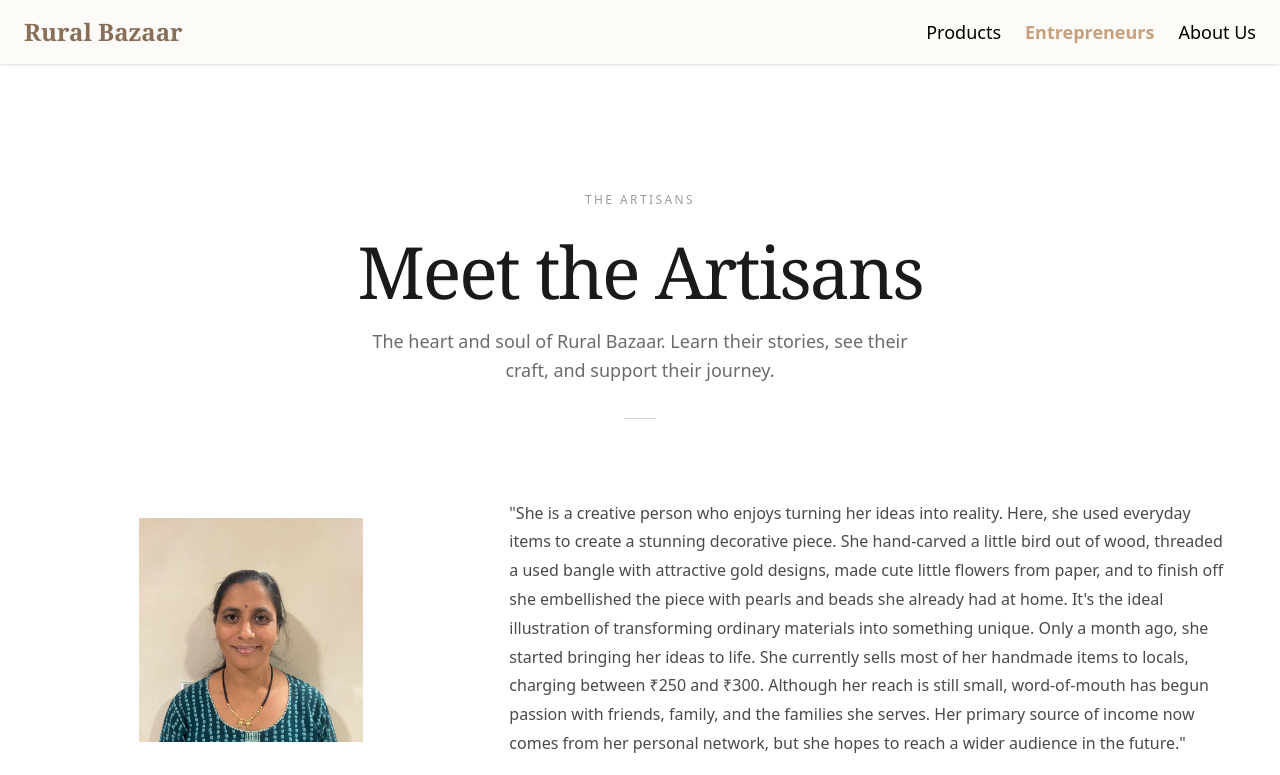
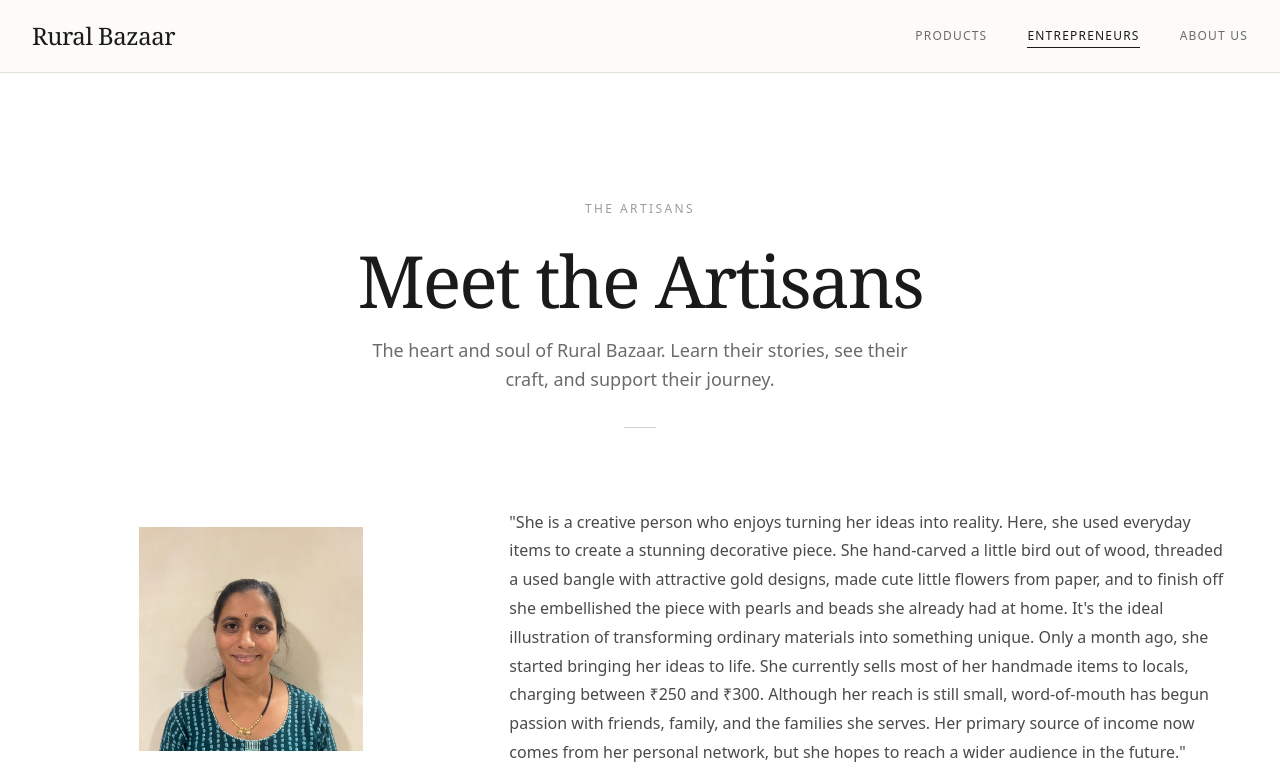
Before and after one commit to anshu762/Rural-Bazaar-Website, a React (Vite) app: page /entrepreneurs in a window 1280 px wide. Shown: the top 775 px of the page. Built offline with nearby package versions, Linux system fonts and the light colour scheme.

Commit message:
refactor: update Footer and Header components for improved layout and styling

```diff
--- a/src/components/layout/Footer.jsx
+++ b/src/components/layout/Footer.jsx
@@ -1,61 +1,70 @@
 import React from 'react';
+import { Link } from 'react-router-dom';
 import { EmailIcon, WhatsAppIcon, InstagramIcon, FacebookIcon } from '../custom-components/icons';
 
 const Footer = () => (
-  <footer className="bg-[#8A6F58] text-white mt-16">
-    <div className="container mx-auto px-6 py-8">
-      <div className="flex flex-col md:flex-row justify-between items-center md:items-start text-center md:text-left gap-8">
-        {/* Brand Section */}
-        <div className="max-w-md">
-          <h3 className="text-xl md:text-2xl font-serif font-bold">Rural Bazaar</h3>
-          <p className="mt-2 text-sm md:text-base text-gray-300">
+  <footer className="bg-[#1A1A1A] text-white">
+    <div className="max-w-7xl mx-auto px-6 md:px-8 py-16 md:py-20">
+      <div className="grid grid-cols-1 md:grid-cols-3 gap-12 md:gap-16">
+        <div>
+          <Link to="/" className="text-xl md:text-2xl font-serif font-light tracking-[-0.02em] text-white inline-block">
+            Rural Bazaar
+          </Link>
+          <p className="mt-4 text-sm leading-relaxed text-white/50 max-w-xs">
             Empowering women entrepreneurs in rural communities through a global digital marketplace.
           </p>
         </div>
 
-        {/* Contact Section */}
-        <div className="flex flex-col items-center md:items-start">
-          <h4 className="font-semibold text-lg mb-3">Contact Us</h4>
+        <div>
+          <h4 className="text-xs tracking-[0.15em] uppercase text-white/30 mb-6">Navigation</h4>
+          <div className="flex flex-col space-y-3">
+            <Link to="/" className="text-sm text-white/70 hover:text-white transition-colors duration-500">Products</Link>
+            <Link to="/entrepreneurs" className="text-sm text-white/70 hover:text-white transition-colors duration-500">Entrepreneurs</Link>
+            <Link to="/about" className="text-sm text-white/70 hover:text-white transition-colors duration-500">About Us</Link>
+          </div>
+        </div>
+
+        <div>
+          <h4 className="text-xs tracking-[0.15em] uppercase text-white/30 mb-6">Contact</h4>
+          <div className="flex flex-col space-y-3">
             <a
               href="mailto:divenachugani@gmail.com"
-            className="flex items-center space-x-2 hover:text-[#C8A07D] transition-colors mb-2"
+              className="flex items-center gap-3 text-sm text-white/70 hover:text-white transition-colors duration-500"
             >
-            <EmailIcon className="w-5 h-5" />
-            <span className="text-sm md:text-base">divenachugani@gmail.com</span>
+              <EmailIcon className="w-4 h-4" />
+              <span>divenachugani@gmail.com</span>
             </a>
             <a
               href="https://wa.me/919154126880"
               target="_blank"
               rel="noopener noreferrer"
-            className="flex items-center space-x-2 hover:text-[#C8A07D] transition-colors mb-4"
+              className="flex items-center gap-3 text-sm text-white/70 hover:text-white transition-colors duration-500"
             >
-            <WhatsAppIcon className="w-5 h-5" />
-            <span className="text-sm md:text-base">Connect on WhatsApp</span>
+              <WhatsAppIcon className="w-4 h-4" />
+              <span>Connect on WhatsApp</span>
             </a>
-
-          {/* Social Icons */}
-          <div className="flex space-x-4">
+          </div>
+          <div className="flex gap-4 mt-6">
             <a
               href="#"
-              className="hover:text-[#C8A07D] transition-colors"
+              className="text-white/40 hover:text-white transition-colors duration-500"
               aria-label="Instagram"
             >
-              <InstagramIcon className="w-6 h-6" />
+              <InstagramIcon className="w-5 h-5" />
             </a>
             <a
               href="#"
-              className="hover:text-[#C8A07D] transition-colors"
+              className="text-white/40 hover:text-white transition-colors duration-500"
               aria-label="Facebook"
             >
-              <FacebookIcon className="w-6 h-6" />
+              <FacebookIcon className="w-5 h-5" />
             </a>
           </div>
         </div>
       </div>
 
-      {/* Copyright */}
-      <div className="text-center text-gray-400 mt-8 border-t border-gray-600 pt-4 text-sm">
-        <p>&copy; 2024 Rural Bazaar. All Rights Reserved.</p>
+      <div className="mt-16 pt-8 border-t border-white/10 flex flex-col md:flex-row justify-between items-center gap-4">
+        <p className="text-xs text-white/30">&copy; {new Date().getFullYear()} Rural Bazaar. All Rights Reserved.</p>
       </div>
     </div>
   </footer>
--- a/src/components/layout/Header.jsx
+++ b/src/components/layout/Header.jsx
@@ -1,76 +1,65 @@
 import React, { useState } from 'react';
 import { NavLink } from 'react-router-dom';
 
-const linkClass = "hover:text-[#C8A07D] transition-colors duration-300";
-const activeLinkClass = "text-[#C8A07D] font-semibold";
+const navLinkClass = ({ isActive }) =>
+  `relative text-xs tracking-[0.1em] uppercase transition-colors duration-500
+   after:absolute after:-bottom-1 after:left-0 after:h-[1px] after:bg-[#1A1A1A] after:transition-all after:duration-500
+   ${isActive ? 'text-[#1A1A1A] after:w-full' : 'text-[#6B6B6B] hover:text-[#1A1A1A] after:w-0 hover:after:w-full'}`;
 
 const Header = () => {
   const [isMenuOpen, setIsMenuOpen] = useState(false);
 
   return (
-    <header className="bg-[#FDFBF5]/80 backdrop-blur-sm sticky top-0 z-50 shadow-sm">
-      <nav className="container mx-auto px-6 py-4 flex justify-between items-center">
-        {/* Logo */}
-        <NavLink to="/" className="text-xl md:text-2xl font-serif font-bold text-[#8A6F58]">
+    <header className="bg-[#FDFBF5]/80 backdrop-blur-sm sticky top-0 z-50 border-b border-[#E3DFD7]">
+      <nav className="container mx-auto px-6 md:px-8 py-4 md:py-5 flex justify-between items-center">
+        <NavLink to="/" className="text-xl md:text-2xl font-serif font-light tracking-[-0.02em] text-[#1A1A1A]">
           Rural Bazaar
         </NavLink>
 
-        {/* Desktop Menu */}
-        <div className="hidden md:flex items-center space-x-6 text-base lg:text-lg">
-          <NavLink
-            to="/"
-            className={({ isActive }) => isActive ? `${linkClass} ${activeLinkClass}` : linkClass}
-          >
-            Products
-          </NavLink>
-          <NavLink
-            to="/entrepreneurs"
-            className={({ isActive }) => isActive ? `${linkClass} ${activeLinkClass}` : linkClass}
-          >
-            Entrepreneurs
-          </NavLink>
-          <NavLink
-            to="/about"
-            className={({ isActive }) => isActive ? `${linkClass} ${activeLinkClass}` : linkClass}
-          >
-            About Us
-          </NavLink>
+        <div className="hidden md:flex items-center space-x-8 lg:space-x-10">
+          <NavLink to="/" className={navLinkClass}>Products</NavLink>
+          <NavLink to="/entrepreneurs" className={navLinkClass}>Entrepreneurs</NavLink>
+          <NavLink to="/about" className={navLinkClass}>About Us</NavLink>
         </div>
 
-        {/* Mobile Menu Button */}
         <button
           onClick={() => setIsMenuOpen(!isMenuOpen)}
-          className="md:hidden flex flex-col space-y-1 focus:outline-none"
+          className="md:hidden flex flex-col space-y-1.5 focus:outline-none"
           aria-label="Toggle menu"
         >
-          <span className={`block w-6 h-0.5 bg-[#8A6F58] transition-transform ${isMenuOpen ? 'rotate-45 translate-y-1.5' : ''}`}></span>
-          <span className={`block w-6 h-0.5 bg-[#8A6F58] transition-opacity ${isMenuOpen ? 'opacity-0' : ''}`}></span>
-          <span className={`block w-6 h-0.5 bg-[#8A6F58] transition-transform ${isMenuOpen ? '-rotate-45 -translate-y-1.5' : ''}`}></span>
+          <span className={`block w-5 h-[1px] bg-[#1A1A1A] transition-all duration-500 ${isMenuOpen ? 'rotate-45 translate-y-[3px]' : ''}`}></span>
+          <span className={`block w-5 h-[1px] bg-[#1A1A1A] transition-all duration-500 ${isMenuOpen ? 'opacity-0' : ''}`}></span>
+          <span className={`block w-5 h-[1px] bg-[#1A1A1A] transition-all duration-500 ${isMenuOpen ? '-rotate-45 -translate-y-[3px]' : ''}`}></span>
         </button>
       </nav>
 
-      {/* Mobile Menu */}
       {isMenuOpen && (
-        <div className="md:hidden bg-[#FDFBF5] border-t border-gray-200">
-          <div className="container mx-auto px-6 py-4 flex flex-col space-y-3">
+        <div className="md:hidden bg-[#FDFBF5] border-t border-[#E3DFD7]">
+          <div className="container mx-auto px-6 py-6 flex flex-col space-y-5">
             <NavLink
               to="/"
               onClick={() => setIsMenuOpen(false)}
-              className={({ isActive }) => isActive ? `${linkClass} ${activeLinkClass}` : linkClass}
+              className={({ isActive }) =>
+                `text-sm tracking-[0.1em] uppercase transition-colors duration-500 ${isActive ? 'text-[#1A1A1A]' : 'text-[#6B6B6B] hover:text-[#1A1A1A]'}`
+              }
             >
               Products
             </NavLink>
             <NavLink
               to="/entrepreneurs"
               onClick={() => setIsMenuOpen(false)}
-              className={({ isActive }) => isActive ? `${linkClass} ${activeLinkClass}` : linkClass}
+              className={({ isActive }) =>
+                `text-sm tracking-[0.1em] uppercase transition-colors duration-500 ${isActive ? 'text-[#1A1A1A]' : 'text-[#6B6B6B] hover:text-[#1A1A1A]'}`
+              }
             >
               Entrepreneurs
             </NavLink>
             <NavLink
               to="/about"
               onClick={() => setIsMenuOpen(false)}
-              className={({ isActive }) => isActive ? `${linkClass} ${activeLinkClass}` : linkClass}
+              className={({ isActive }) =>
+                `text-sm tracking-[0.1em] uppercase transition-colors duration-500 ${isActive ? 'text-[#1A1A1A]' : 'text-[#6B6B6B] hover:text-[#1A1A1A]'}`
+              }
             >
               About Us
             </NavLink>
```
Lines whose indentation alone changed are shown as unchanged.
